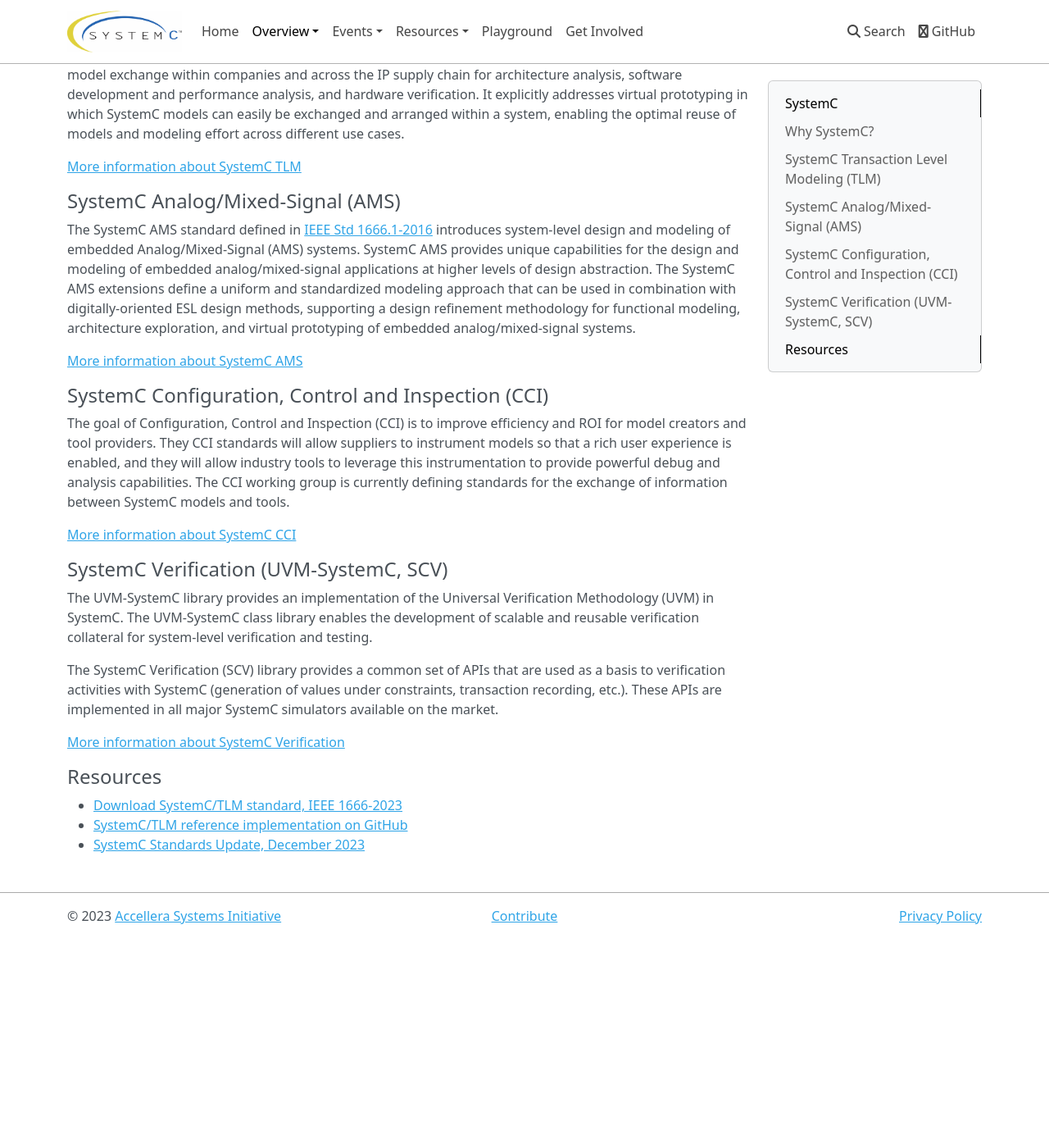
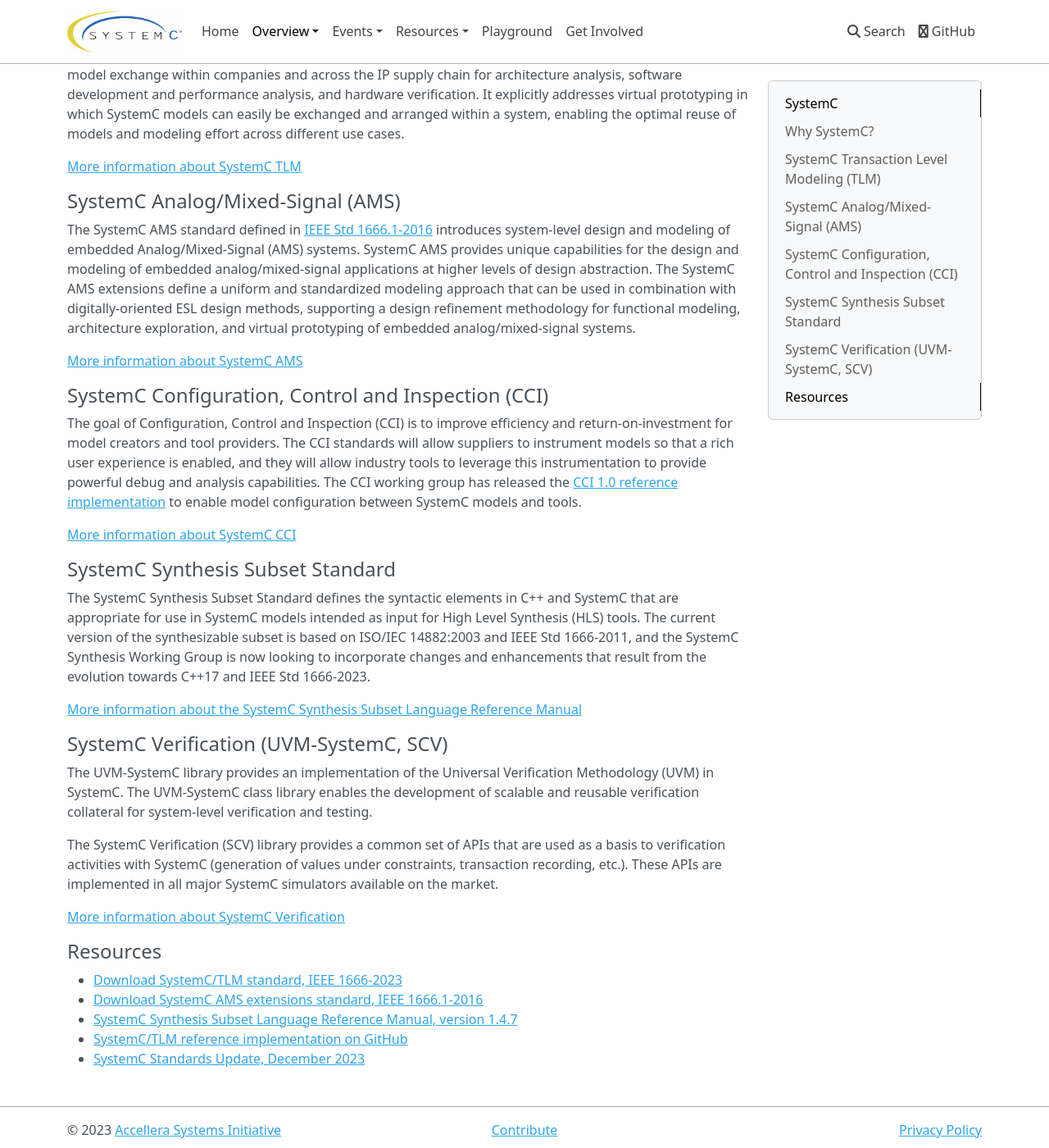
Before and after one commit to accellera-official/systemc.org, an MkDocs documentation site: the page built from docs/overview/systemc.md, in a window 1280 px wide and 1400 px high, scrolled down 1550 px. Shown: the whole window at 82% size. Built offline with MkDocs 1.6.1, drawn with Linux system fonts in a browser that asks for light colours; nearby versions of some CDN libraries; before the commit the page ends 2689 px from its top, so only the background shows below that.

Commit message:
add SystemC Synthesis Subset Standard
Signed-off-by: Martin Barnasconi <martin.barnasconi@nxp.com>

```diff
--- a/docs/overview/systemc.md
+++ b/docs/overview/systemc.md
@@ -30,9 +30,15 @@
 
 ## SystemC Configuration, Control and Inspection (CCI)
 
-The goal of Configuration, Control and Inspection (CCI) is to improve efficiency and ROI for model creators and tool providers. They CCI standards will allow suppliers to instrument models so that a rich user experience is enabled, and they will allow industry tools to leverage this instrumentation to provide powerful debug and analysis capabilities. The CCI working group is currently defining standards for the exchange of information between SystemC models and tools.
+The goal of Configuration, Control and Inspection (CCI) is to improve efficiency and return-on-investment for model creators and tool providers. The CCI standards will allow suppliers to instrument models so that a rich user experience is enabled, and they will allow industry tools to leverage this instrumentation to provide powerful debug and analysis capabilities. The CCI working group has released the [CCI 1.0 reference implementation][7] to enable model configuration between SystemC models and tools.
 
 [More information about SystemC CCI](/overview/systemc-cci/)
+
+## SystemC Synthesis Subset Standard
+
+The SystemC Synthesis Subset Standard defines the syntactic elements in C++ and SystemC that are appropriate for use in SystemC models intended as input for High Level Synthesis (HLS) tools. The current version of the synthesizable subset is based on ISO/IEC 14882:2003 and IEEE Std 1666-2011, and the SystemC Synthesis Working Group is now looking to incorporate changes and enhancements that result from the evolution towards C++17 and IEEE Std 1666-2023.
+
+[More information about the SystemC Synthesis Subset Language Reference Manual][6]
 
 ## SystemC Verification (UVM-SystemC, SCV)
 
@@ -45,12 +51,16 @@
 ## Resources
 
 * [Download SystemC/TLM standard, IEEE 1666-2023][2]
+* [Download SystemC AMS extensions standard, IEEE 1666.1-2016][3]
+* [SystemC Synthesis Subset Language Reference Manual, version 1.4.7][6]
 * [SystemC/TLM reference implementation on GitHub][4]
 * [SystemC Standards Update, December 2023][5]
 
+
 [1]: https://accellera.org
-<!--[2]: https://standards.ieee.org/standard/1666-2011.html-->
 [2]: https://ieeexplore.ieee.org/document/10246125
 [3]: https://standards.ieee.org/standard/1666_1-2016.html
 [4]: https://github.com/accellera-official/systemc
 [5]: https://workspace.accellera.org/document/dl/12212
+[6]: https://www.accellera.org/images/downloads/standards/systemc/SystemC_Synthesis_Subset_1_4_7.pdf
+[7]: https://github.com/accellera-official/cci
```
Also changed, not shown: docs/overview/systemc-cci.md (+0 -2 lines), docs/resources/standards.md (+4 -4 lines).
